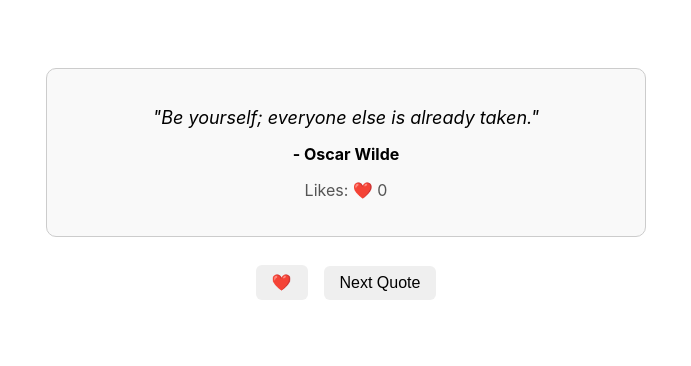
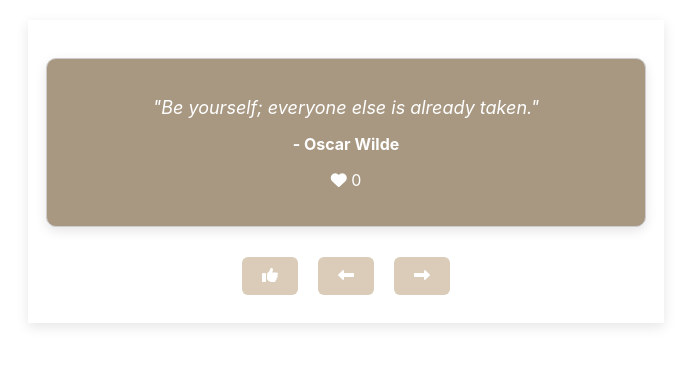
Before and after one commit to Busra-Demirkesen/random-quote, a React (Create React App) app in the folder quoterandom/: page / in a window 1280 px wide. Shown: the top 366 px of the page, without its empty margins (294-985 px from the left). Built offline with nearby package versions, Linux system fonts and the light colour scheme.

Commit message:
refactor: clean up unused components and styles for better maintainability

```diff
--- a/quoterandom/public/index.html
+++ b/quoterandom/public/index.html
@@ -24,6 +24,15 @@
       work correctly both with client-side routing and a non-root public URL.
       Learn how to configure a non-root public URL by running `npm run build`.
     -->
+
+<link
+  rel="stylesheet"
+  href="https://cdnjs.cloudflare.com/ajax/libs/font-awesome/6.5.0/css/all.min.css"
+/>
+
+
+
+
     <title>React App</title>
   </head>
   <body>
--- a/quoterandom/src/App.css
+++ b/quoterandom/src/App.css
@@ -1,19 +1,24 @@
 .App {
   max-width: 600px;
-  margin: 2rem auto;
-  padding: 1rem;
+  margin: 20px auto;
+  padding: 18px;
   text-align: center;
+  box-shadow: 0 4px 12px rgba(0, 0, 0, 0.1);
+
 }
 
 .App button {
-  padding: 0.5rem 1rem;
-  margin: 0.5rem;
+  padding: 10px 20px;
+  margin: 10px;
   border-radius: 6px;
   border: none;
   cursor: pointer;
-  font-size: 1rem;
+  font-size: 16px;
+  transition: all 0.5s linear;
+  background-color: #daccb8;
+  color: #fff;
 }
 
 .App button:hover {
-  background-color: #f0f0f0;
+  background-color: #a89882;
 }
--- a/quoterandom/src/App.jsx
+++ b/quoterandom/src/App.jsx
@@ -4,6 +4,8 @@ import QuoteCard from './components/QuoteCard/QuoteCard';
 import { useState, useEffect } from 'react';
 
 function App() {
+
+
   const [quotes, setQuotes] = useState(() => {
     const saved = localStorage.getItem('quotes');
     return saved ? JSON.parse(saved) : initialQuotes;
@@ -15,10 +17,22 @@ function App() {
     localStorage.setItem('quotes', JSON.stringify(quotes));
   }, [quotes]);
 
+
+  const [history,setHistory] = useState([]);
+
   const handleNextQuoteClick = () => {
     const randomIndex = Math.floor(Math.random() * quotes.length);
+    setHistory(prev => [...prev, currentIndex]);
     setCurrentIndex(randomIndex);
   };
+
+  const handlePreviousQuoteClick = () => {
+    if (history.length === 0) return;
+
+    const previousIndex = history[history.length - 1];
+  setCurrentIndex(previousIndex);
+  setHistory(prev => prev.slice(0, prev.length - 1));
+  }
 
   const handleLikeClick = () => {
     const updatedQuotes = quotes.map((quote, index) => {
@@ -35,8 +49,13 @@ function App() {
       <QuoteCard quoteObj={quotes[currentIndex]} />
 
       <div className="btn-container">
-        <button onClick={handleLikeClick}>❤️</button>
-        <button onClick={handleNextQuoteClick}>Next Quote</button>
+      <button onClick={handleLikeClick}>
+  <i className="fa-solid fa-thumbs-up"></i>
+</button>
+
+        <button onClick={handlePreviousQuoteClick}><i class="fa-solid fa-left-long"></i></button>
+        <button onClick={handleNextQuoteClick}><i class="fa-solid fa-right-long"></i></button>
+
       </div>
     </div>
   );
--- a/quoterandom/src/components/QuoteCard/QuoteCard.css
+++ b/quoterandom/src/components/QuoteCard/QuoteCard.css
@@ -3,20 +3,23 @@
     padding: 20px;
     margin: 20px 0;
     border-radius: 10px;
-    background-color: #f9f9f9;
+    background-color: #a89882;
+    box-shadow: 0 4px 12px rgba(0, 0, 0, 0.1);
 }
 .quote-text{
     font-size: 18px;
     font-style: italic;
     margin-bottom: 10px;
+    color: #fff;
 }
 
 .quote-author{
     font-weight: bold;
     margin-bottom: 10px;
+    color:#fff;
 }
 
 .quote-likes{
     font-size: 16px;
-    color:#555;
+    color:#fff;
 }
--- a/quoterandom/src/components/QuoteCard/QuoteCard.js
+++ b/quoterandom/src/components/QuoteCard/QuoteCard.js
@@ -5,7 +5,7 @@ function QuoteCard({ quoteObj }) {
     <div className="quote-card">
       <p className="quote-text">"{quoteObj.quote}"</p>
       <p className="quote-author">- {quoteObj.author}</p>
-      <p className="quote-likes">Likes: ❤️ {quoteObj.likeCount}</p>
+      <p className="quote-likes"><i className="fa-solid fa-heart"></i> {quoteObj.likeCount}</p>
     </div>
   );
 }
```
